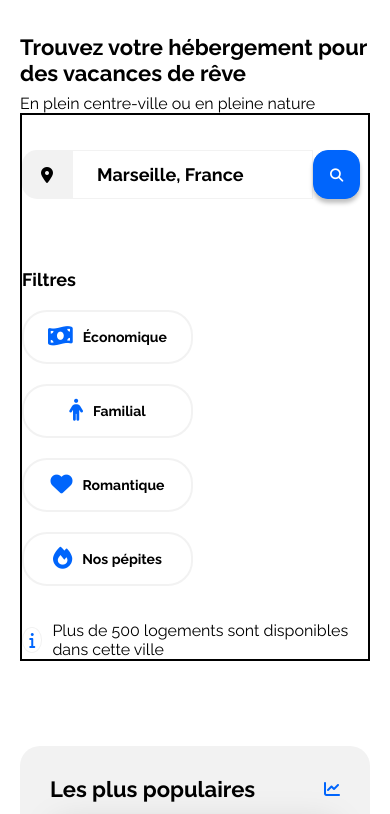
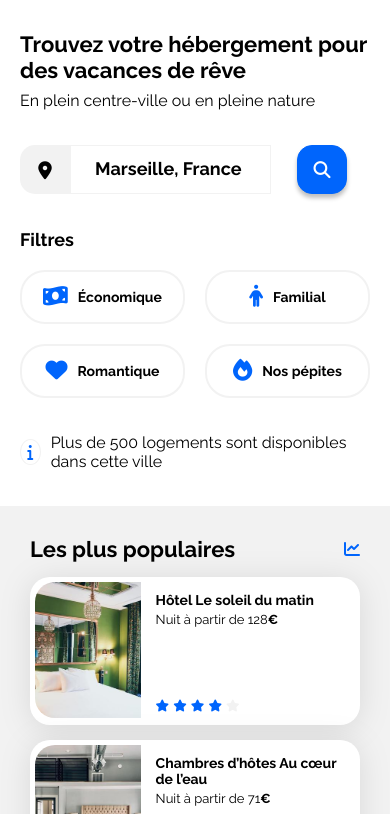
Before and after one commit to youtlane/Brooki, a plain HTML site: page index.html in a window 390 px wide. Shown: the part 114-928 px from the top of the page. Drawn offline with Linux system fonts and the light colour scheme.

Commit message:
responsive mobile

```diff
--- a/css/style.css
+++ b/css/style.css
@@ -81,6 +81,7 @@ header{
 /******nav******/
 .logo-nav{
     display: flex;
+    height: 36px;
 }
 .logo-nav a{
     font-size: 16px;
@@ -91,10 +92,12 @@ header{
     border-top: 2px solid var(--main-color);
 }
 /*******************************headline-seach-filter-info***********************/
-
+.headline-search-filter{
+    margin-top: 30px;
+}
 /********headline*************/
 .Headline{
-    margin-top: 30px;
+    /*! margin-top: 30px; */
 
 }
 .Headline h1{
@@ -108,66 +111,82 @@ header{
 }
 
 /********Search-bar*************/
-.headline-search-filter , .list-filters , .info-bar , .hebergements-and-populaires   {
+.form-search , .list-filters , .info-bar , .hebergements-and-populaires   {
     margin-top: 35px;
 }
 
-.search-form {
+.form-search{
+    height: 49px;
     display: flex;
-    height: 49px;
+    width: 377px;
 
-    /*! width: 335px; */
+}
+.icon-search-input{
+    display: flex;
+    width:277px;
+}
+.search-input{
+    border: 1px solid var(--main-bg-color);
+    padding-right: 24px;
+    padding-left: 24px;
+    min-width: 149px;
+    max-width: 227px;
+}
+.search-input::placeholder{
+    color: black;
+    opacity: 100%;
+    font-weight: bold;
+    font-size: 18px;
+}
+.icon-search{
+    width: 50px;
+    display: flex;
+    justify-content: center;
+    align-items: center;
+    border-radius: 15px 0 0 15px;
+    background-color: var(--main-bg-color);
+
+}
+.icon-search .fa-solid{
+    color: black;
+    font-size: 18px;
 }
 
 
-.icon-loclisation-style {
-    width: 50px;
-    border-radius: 15px 0 0 15px;
-    background-color: var(--main-bg-color);
-    display: flex;
-    justify-content: center;
-    align-items: center;
-}
-.icon-loclisation-style .fa-solid{
-    color: black;
-}
-
-#recherche-input {
-    font-weight: bold;
-    padding-left:24px;
-    border: 1px solid var(--main-bg-color);
-    font-size: 18px;
-
-}
-#recherche-input::placeholder{
-    color: black;
-    opacity: 100%;
-}
-.button-search {
+.search-button-desktop {
+    height: 100%;
+    width: auto;
+    padding: 15px 16px;
     background-color: var(--main-color);
     color: white;
-    font-size: 16px;
     font-weight: 700;
     border-radius: 0 15px 15px 0 ;
     padding: 15px 16px ;
     border: none;
-    cursor: grabbing;
+    font-size: 18px;
+
+
+
+}
+.search-button {
+    display: flex;
+}
+.search-button-mobile {
+    height: 100%;
+    width: 50px;
+    background-color: var(--main-color);
+    border-radius: 15px;
+    border: 1px solid var(--main-color);
+    box-shadow: 0px 4px 4px 0px rgba(0, 0, 0, 0.25);
+    display: none;
+
+}
+.search-button-mobile .fa-solid{
+    color: white;
+    font-size: 17px;
 }
 
-.button-search-mobile {
-    display: inline-flex;
-  height: 49px;
-  padding: 15px 16px;
-  align-items: center;
-    border-radius: 15px;
-  border: 1px solid var(--blue, #0065FC);
-  background: var(--blue, #0065FC);
-  box-shadow: 0px 4px 4px 0px rgba(0, 0, 0, 0.25);
-  display: none;
-  }
-  .button-search-mobile .fa-solid{
-    color: white;
-  }
+
 
 
 /***********list-filter*************/
@@ -188,7 +207,6 @@ h2 {
     display: flex;
     justify-content: center;
     align-items: center;
-    width: 129px;
     height: 42px;
     transition: background-color 0.3s;
 
@@ -351,6 +369,7 @@ font-size: 22px;
 .activites h2 {
     padding-top:30px;
     padding-left: 30px;
+
 }
 
 .card-activites {
@@ -371,7 +390,7 @@ font-size: 22px;
     width: 100%;
 }
 .acivite-txt {
-    background: #F2F2F2;
+    background: white;
     border-radius:20px;
 
 
@@ -399,7 +418,7 @@ footer{
 .footer-content {
     display: grid;
     grid-template-columns: repeat(3, 1fr); /* Trois colonnes égales */
-    gap: 20px; /* Espace de 20px entre les colonnes */
+    /*! gap: 20px; */ /* Espace de 20px entre les colonnes */
     padding: 20px;
 }
 
@@ -493,53 +512,40 @@ header{
     border-top: none;
     border-bottom: 2px solid var(--main-color);
 }
-/************headline******************/
-    .Headline{
 
-        margin: 35px 20px 0px 20px;
-    }
-    .Headline p{
+.headline-search-filter {
+  margin: 0 20px;
+}
+/*********headline*********/
+ .Headline {
+    padding-top: 30px;
+}
+.Headline p{
         padding-top: 8px;
         margin: 0px;
-    }
+}
 /*********search bar *******************/
-    .button-search{
+    .search-button-desktop{
         display: none;
     }
-    .button-search-mobile{
+    .search-button-mobile {
         display: block;
-    }
-    .headline-search-filter{
-        border: 2px solid ;
-        margin: 0 20px;
-    }
-    .search-bar{
-        padding: 35px 0;
-
-
     }
 
 /*********filter*****/
     .list-filters {
-        display: flex;
-        flex-wrap: wrap;
-        align-items: flex-start;
-        margin-bottom: 20px;
-        width: 100%;
-        gap: 20px;
+    display: grid;
+    grid-template-columns: repeat(2, 1fr); /* Deux colonnes égales */
+    grid-gap: 20px; /* Espacement de 20px entre les éléments */
 }
 
-h2 {
-    width: 100%;
-    /*! margin-bottom: 20px; */
+.filter-title {
+    grid-column: span 2; /* Fait en sorte que le titre occupe les deux colonnes */
 }
-.filter h3{
-    font-size: 14px;
-}
-/**********************main********************************/
-     main{
-        margin: 0 20px;
+    .filter h3{
+        font-size: 14px;
     }
+
 
 /********hebergement populaire activie section**********/
     .hebergements-and-populaires{
@@ -552,6 +558,12 @@ h2 {
 
     }
 /************heberegemnt card*********/
+    .hebergements-and-populaires .hebergements{
+        background-color: #FFFFFF;
+    }
+    .hebergements h2{
+        font-size: 22px;
+    }
     .card{
         height: 100%;
         width: 336px;
@@ -563,7 +575,21 @@ h2 {
     .h-cards{
         display: flex;
     }
+
+.h-more {
+  margin: 0;
+  font-size: 18px;
+    margin-bottom: 20px;
+}
 /*************popuopulaires card**************/
+    .hebergements-and-populaires section{
+        border-radius: 0px;
+    }
+.populaires {
+  margin: 0;
+
+
+}
     .populaires-cards{
         display: flex;
         flex-wrap: wrap;
@@ -587,13 +613,13 @@ h2 {
         margin-bottom: 30px;
     }
     .activites{
-        margin: 30px;
+        padding: 30px;
     }
     .card-activites{
         display: flex;
         flex-wrap: wrap;
         gap: 15px;
-        width: 336px;
+
         padding: 0px;
     }
 
@@ -614,8 +640,40 @@ h2 {
     }
 
 /***************footer***************/
+    .footer-nav ul{
+     padding: 0;
+    }
+
     .footer-content{
         display: flex;
         flex-wrap: wrap;
+       padding: 30px;
     }
 }
+/********************tabelette 924***************/
+@media (max-width: 1024px) {
+    /*header{
+        gap:518px;
+    }
+    .card-activites img{
+        height: 200px;
+    }
+    .logo-nav a{
+        margin: 0;
+    }*/
+
+
+
+
+
+
+
+
+
+
+
+
+
+
+
+}
--- a/index.html
+++ b/index.html
@@ -27,13 +27,37 @@
             </nav>
         </header>
         <!-- headline div-->
+
+
+    <section class="headline-search-filter">
         <div class="Headline">
             <h1>Trouvez votre hébergement pour des vacances de rêve</h1>
             <p>En plein centre-ville ou en pleine nature</p>
         </div>
 
-    <section class="headline-search-filter">
-        <!--div Search-bar-->
+            <form class="form-search">
+                <div class="icon-search-input">
+                    <label class="icon-search">
+                        <i class="fa-solid fa-location-dot "></i>
+                    </label>
+                    <input class="search-input" type="text" placeholder="Marseille, France">
+                </div>
+                <div class="search-button">
+                    <button type="submit" class="search-button-desktop">Rechercher</button>
+                    <button class="search-button-mobile" type="submit">
+                        <i class="fa-solid fa-magnifying-glass"></i>
+                    </button>
+                </div>
+                </form>
+            </form>
+
+
+
+
+
+
+
+        <!--div Search-bar
         <div class="search-bar">
             <form action="index.html" method="post" class="search-form">
                     <div class="icon-loclisation-style">
@@ -41,21 +65,25 @@
                     </div>
                     <input id="recherche-input" type="text" placeholder="Marseille, France">
                     <button type="submit" class="button-search">Rechercher
-                        <span>
-                            <button class="button-search-mobile" type="submit">
-                                <i class="fa-solid fa-magnifying-glass"></i>
-                            </button>
-                        </span>
+                    <span class="button-mobile">
+                        <button class="button-search-mobile" type="submit">
+                            <i class="fa-solid fa-magnifying-glass"></i>
+                    </span>
+
+
 
                     </button>
-                <!--button mobile
-                 -->
+
+
             </form>
-        </div>
+        </div>-->
 
         <!---div filter-->
         <div class="list-filters">
-            <h2>Filtres</h2>
+            <div class="filter-title">
+                <h2>Filtres</h2>
+            </div>
+
 
                 <div class="filter">
                     <i class="fa-solid fa-money-bill-wave fa-sm"></i>
@@ -87,7 +115,7 @@
             <div class="hebergements-and-populaires">
                 <!---div hebergement card-->
                 <section class="hebergements">
-                    <h2 class="section">Hébergements à Marseille</h2>
+                    <h2 class="section-title">Hébergements à Marseille</h2>
                     <article class="h-cards-container">
                         <div class="h-cards">
                             <div class="card">
@@ -283,7 +311,7 @@
             </div>
             <!--------------------section activite--------->
             <section class="activites">
-                <h2>Activités à Marseille</h2>
+                <h2 class="section-title">Activités à Marseille</h2>
                 <div class="card-activites">
                 <div  class="acivite-txt">
                     <a href="#"  >
```
